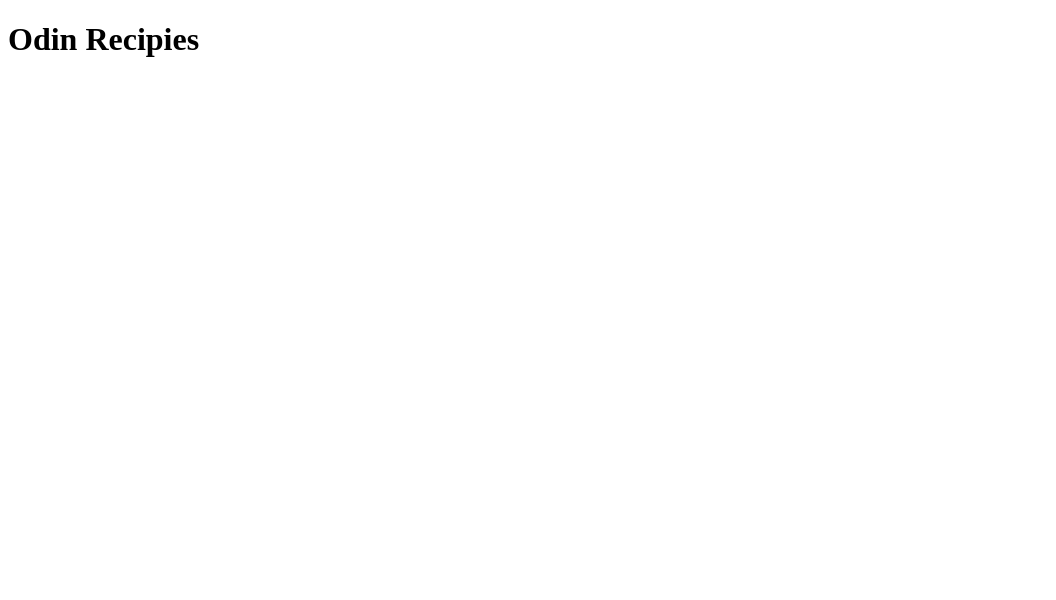
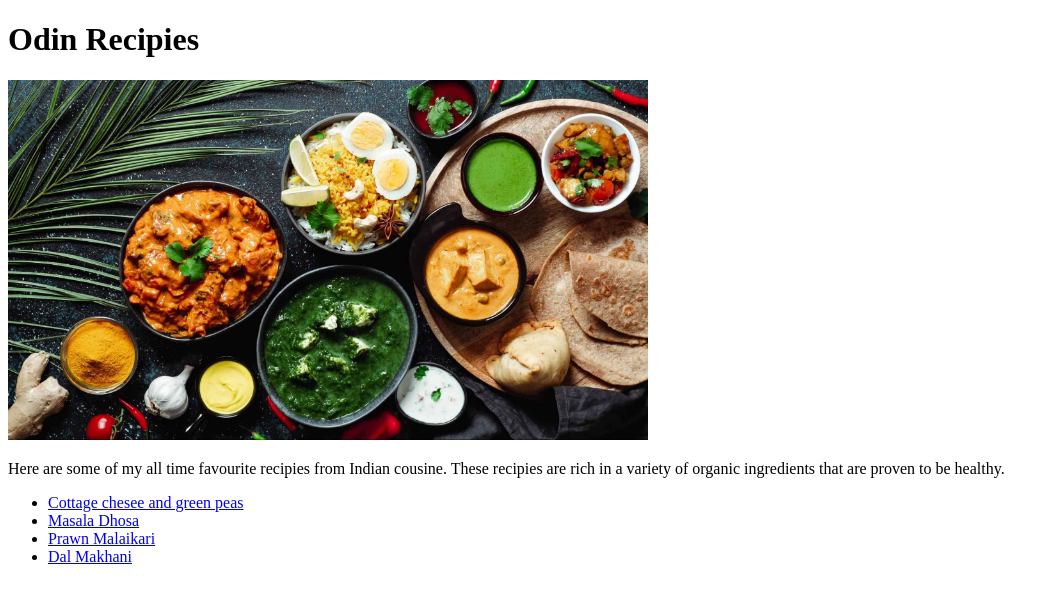
Before and after one commit to mekundu/odin-recipes, a plain HTML site: page index.html in a window 1280 px wide. Shown: the whole page, without its empty margins (0-1056 px from the left). Drawn offline with Linux system fonts and the light colour scheme.

Commit message:
Some links of recipies added to index.html

```diff
--- a/index.html
+++ b/index.html
@@ -8,5 +8,14 @@
 </head>
 <body>
     <h1>Odin Recipies</h1>
+    <img src="images/indian_cusine.jpg"/ width="640" height="360">
+    <p>Here are some of my all time favourite recipies from Indian cousine. These recipies
+        are rich in a variety of organic ingredients that are proven to be healthy. </p>
+    <ul>
+        <li><a href="recipies/motor-paneer.html">Cottage chesee and green peas</a></li>
+        <li><a href="recipies/masala-dhosa.html">Masala Dhosa</a></li>
+        <li><a href="recipies/prawn-malaikari.html">Prawn Malaikari</a></li>
+        <li><a href="recipies/dal-makhani.html">Dal Makhani</a></li>
+    </ul>
 </body>
 </html>
```
Also changed, not shown: images/indian_cusine.jpg (added).
